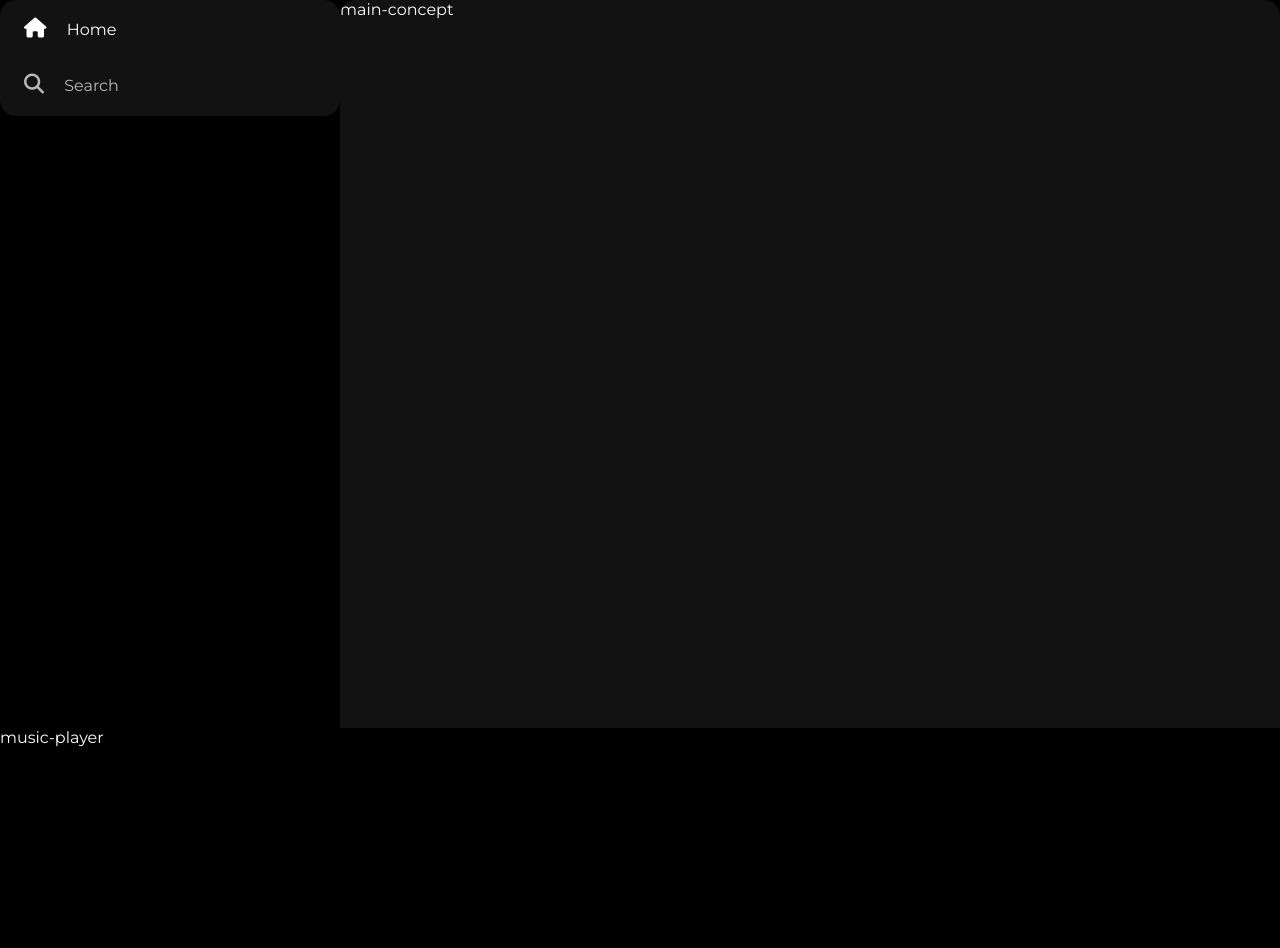
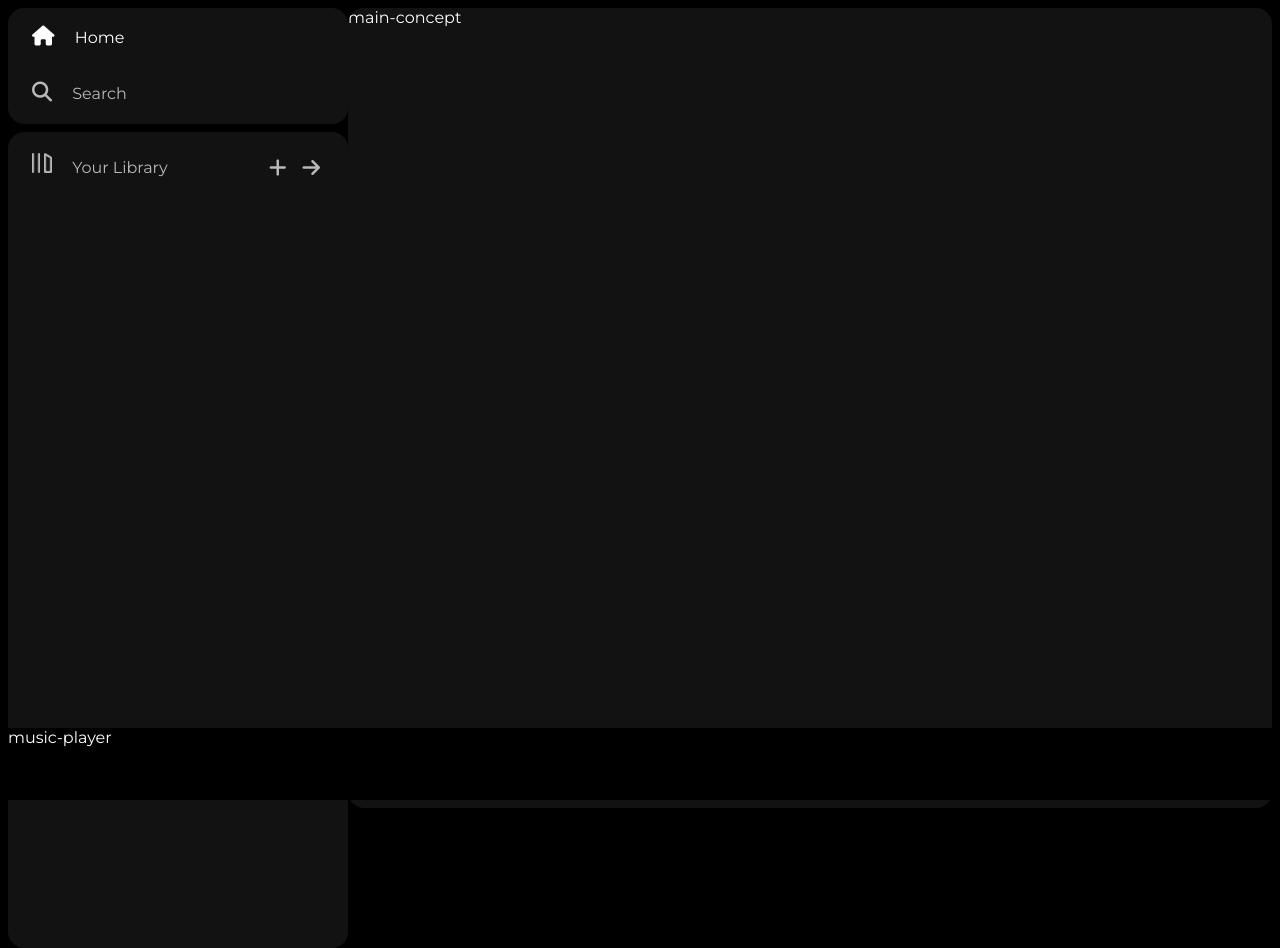
Before and after one commit to PalSagar30/spotify-clone, a plain HTML site: page index.html in a window 1280 px wide. Before the commit the page ends 800 px from the top, so only its background shows below. Drawn offline with Linux system fonts and the light colour scheme.

Commit message:
add sidebar library

```diff
--- a/index.html
+++ b/index.html
@@ -24,16 +24,29 @@
     <div class="main">
       <div class="sidebar">
         <div class="nav">
-            <div class="nav-option" style="opacity: 1;">
-                <i class="fa-solid fa-house"></i>
-                <a href="#">Home</a>
+          <div class="nav-option" style="opacity: 1">
+            <i class="fa-solid fa-house"></i>
+            <a href="#">Home</a>
+          </div>
+          <div class="nav-option">
+            <i class="fa-solid fa-magnifying-glass"></i>
+            <a href="#">Search</a>
+          </div>
+        </div>
+        <div class="library">
+          <div class="options">
+            <div class="lib-option nav-option">
+              <img src="images/library_icon.png" alt="" />
+              <a href="#">Your Library</a>
             </div>
-            <div class="nav-option">
-                <i class="fa-solid fa-magnifying-glass"></i>
-                <a href="#">Search</a>
+            <div class="icons">
+                <i class="fa-solid fa-plus"></i>
+                <i class="fa-solid fa-arrow-right"></i>
             </div>
+          </div>
+
+          <div class="boxes"></div>
         </div>
-        <div class="library"></div>
       </div>
       <div class="main-content">main-concept</div>
       <div class="music-player">music-player</div>
--- a/style.css
+++ b/style.css
@@ -12,6 +12,7 @@ a{
 .main{
     display: flex;
     height: 100vh;
+    padding: 0.5rem;
 }
 .sidebar{
     background-color: black;
@@ -44,6 +45,34 @@ a{
     font-size: 1rem;
     margin-left: 1rem;
 }
+
+.library{
+    background-color: #121212;
+    border-radius: 1rem;
+    height: 100%;
+    margin-top: 0.5rem;
+    padding: 0.5rem 0.75rem;
+}
+.options{
+    display: flex;
+    justify-content: space-between;
+    align-items: center;
+}
+.lib-option img{
+    height: 1.25rem;
+    width: 1.25rem;
+}
+.icons{
+    font-size: 1.25rem;
+    display: flex;
+}
+.icons i{
+    opacity: 0.7;
+    margin-right: 1rem;
+}
+.icons i:hover{
+    opacity: 1;
+}
 .main-content{
     background-color: #121212;
     flex: 1;
```
